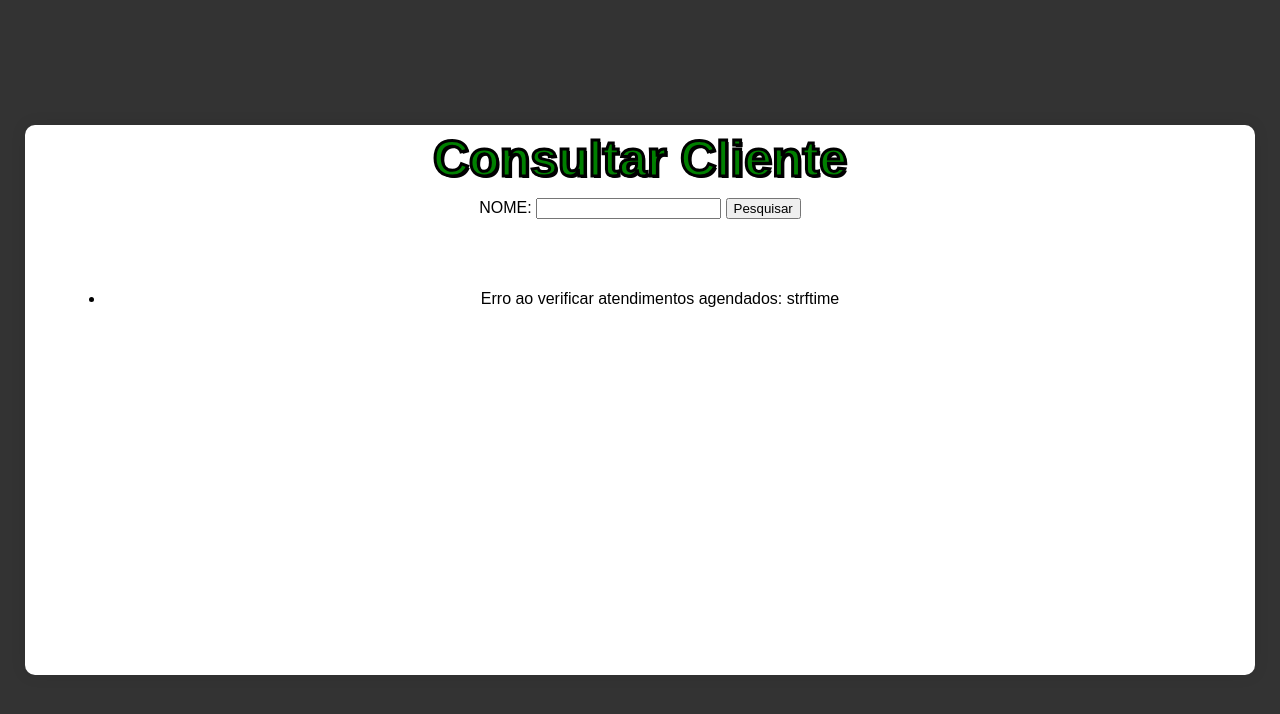
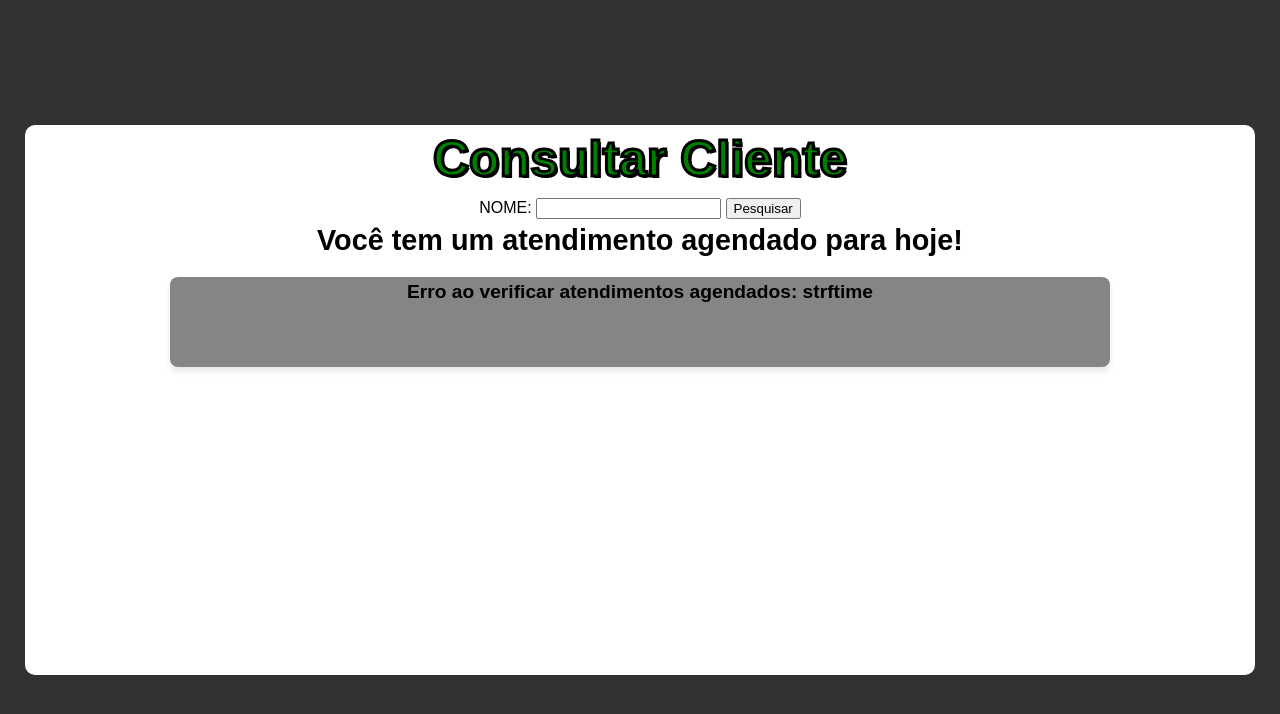
Before and after one commit to murilo813/AgroZecao, a Flask app: page /consulta in a window 1280 px wide. Shown: the top 714 px of the page. Run offline with Flask 3, Linux system fonts and the light colour scheme; the visitor is signed in with stand-in values (Sample User, id 1); a database or web service that is not in the repository returns one stand-in record (values such as "Sample title"); some libraries are stand-ins or nearby versions.

Commit message:
Update consulta.html

```diff
--- a/templates/consulta.html
+++ b/templates/consulta.html
@@ -15,6 +15,23 @@
                 <input type="text" id="nome" name="nome" required>
                 <button type="submit">Pesquisar</button>
             </form>
+
+            {% with messages = get_flashed_messages(with_categories=true) %}
+                {% if messages %}
+                    <!-- Exibe o título apenas uma vez, caso haja mensagens -->
+                    <h7>Você tem um atendimento agendado para hoje!</h7>
+
+                    <!-- Exibe todas as mensagens -->
+                    {% for category, message in messages %}
+                        <div class="alert">
+                            <p>{{ message.split("\n")[0] }}</p>
+                            <p>{{ message.split("\n")[1] }}</p>
+                            <p>{{ message.split("\n")[2] }}</p>
+                        </div>
+                    {% endfor %}
+                {% endif %}
+            {% endwith %}
+
 
             <div>
                 {% if clientes and not cliente_detalhes %}
@@ -132,6 +149,9 @@
                                     <label for="date">Data:</label>
                                     <input type="date" id="date" name="date" required>
 
+                                    <label for="agendamento">Agendar Atendimento:</label>
+                                    <input type="date" id="agendamento" name="agendamento">
+
                                     <button type="submit">Registrar</button>
                                 </form>
                                 <button type="button" onclick="toggleObservationForm()">Fechar</button>
@@ -217,17 +237,6 @@
                     {% endif %}
                 </div>
             {% endif %}
-
-                <!-- Mensagem -->
-                {% with messages = get_flashed_messages() %}
-                    {% if messages %}
-                        <ul>
-                            {% for message in messages %}
-                                <li>{{ message }}</li>
-                            {% endfor %}
-                        </ul>
-                    {% endif %}
-                {% endwith %}
             </div>
         </div>
     </div>
```
